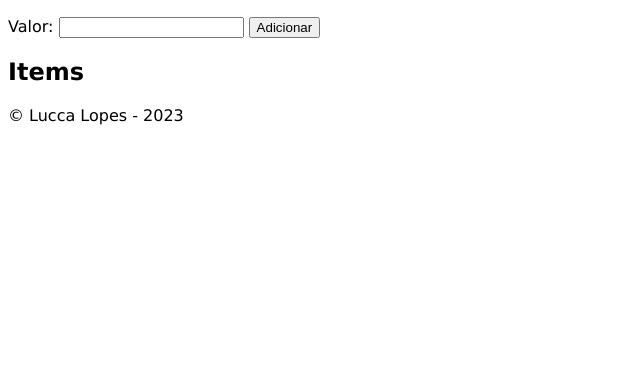
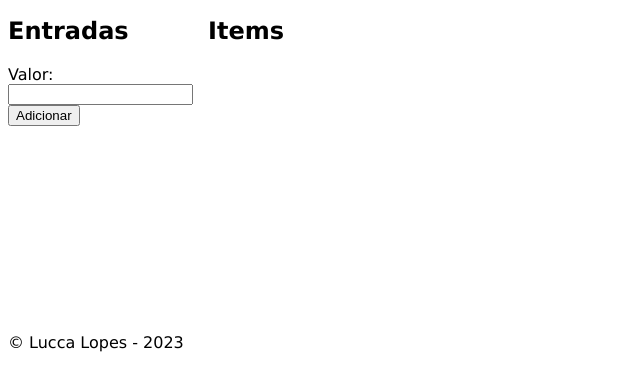
Before and after one commit to ufjf-dcc121/ufjf-dcc121-2023-1-atv10-LuccaLopes15, a plain HTML site: page index.html in a window 1280 px wide. Shown: the part 112-500 px from the top of the page, without its empty margins (0-640 px from the left). Drawn offline with Linux system fonts and the light colour scheme.

Commit message:
Muda o posicionamento das seções

```diff
--- a/index.html
+++ b/index.html
@@ -14,6 +14,7 @@
     </header>
     <main>
         <section id="formulario">
+            <h1>Entradas</h1>
             <form name = "entrada" >
                 <label for="valor">Valor: </label>
                 <input type="number" name="valor" id="valor" title="Valor a ser inserido"/>
--- a/style.css
+++ b/style.css
@@ -2,3 +2,19 @@ html {
     font-family: 'Lucida Sans', 'Lucida Sans Regular', 'Lucida Grande', 'Lucida Sans Unicode', Geneva, Verdana, sans-serif;
 
 }
+
+main {
+    display: flex;
+}
+
+#formulario, #items {
+    width: 200px;
+}
+
+#items {
+    min-height: 300px;
+}
+
+section > h1 {
+    margin-top: 0;
+}
```
